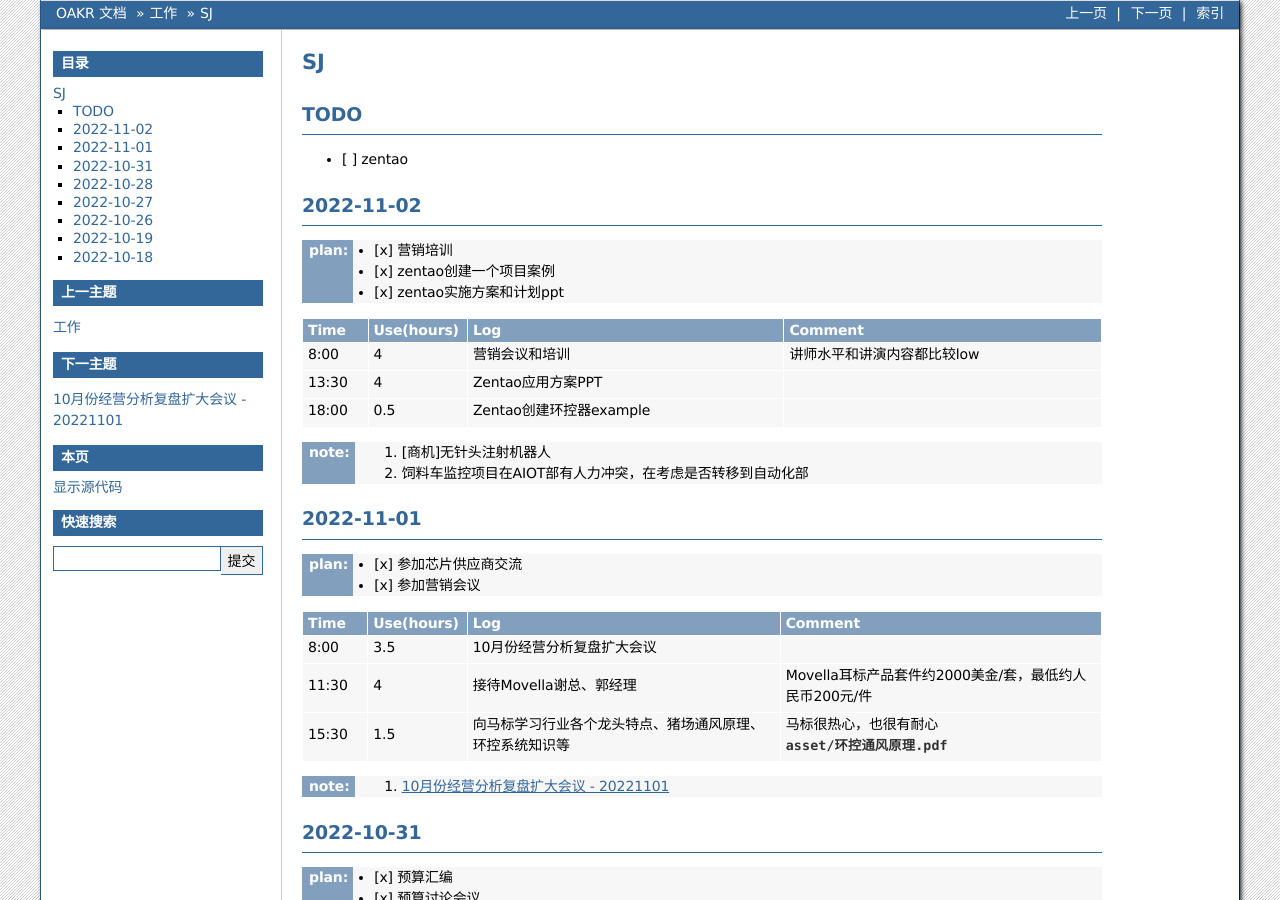
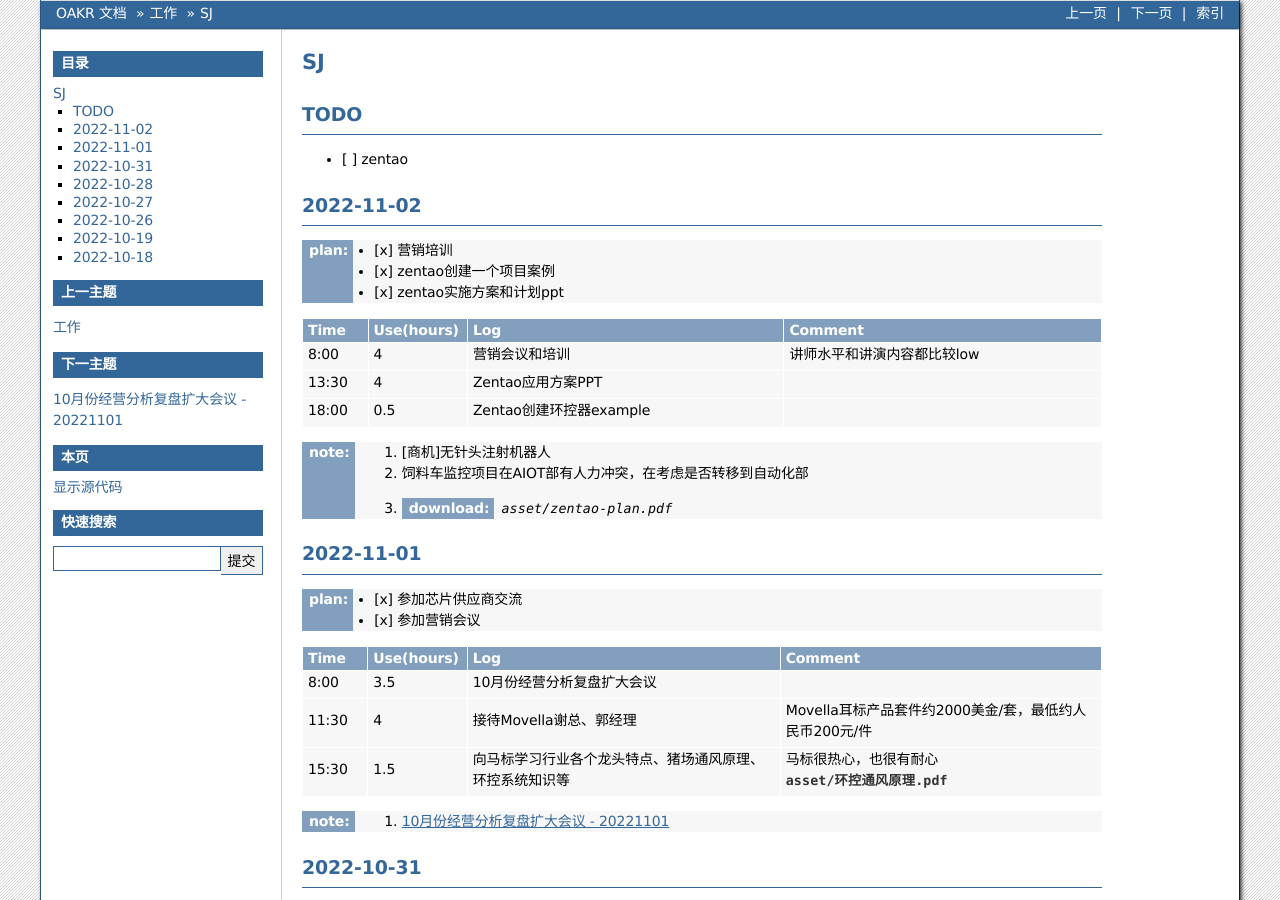
Before and after one commit to cruiurc/cruiurc.github.io, a Sphinx documentation site: the page built from source/work/sj/sj.rst, in a window 1280 px wide and 900 px high. Built offline with Sphinx 7.4.7, drawn with Linux system fonts in a browser that asks for light colours.

Commit message:
20221102 work

```diff
--- a/source/work/sj/sj.rst
+++ b/source/work/sj/sj.rst
@@ -22,6 +22,7 @@ TODO
 :note:
    1. [商机]无针头注射机器人
    2. 饲料车监控项目在AIOT部有人力冲突，在考虑是否转移到自动化部
+   3. :download: `asset/zentao-plan.pdf`
 
 2022-11-01
 -----------
```
